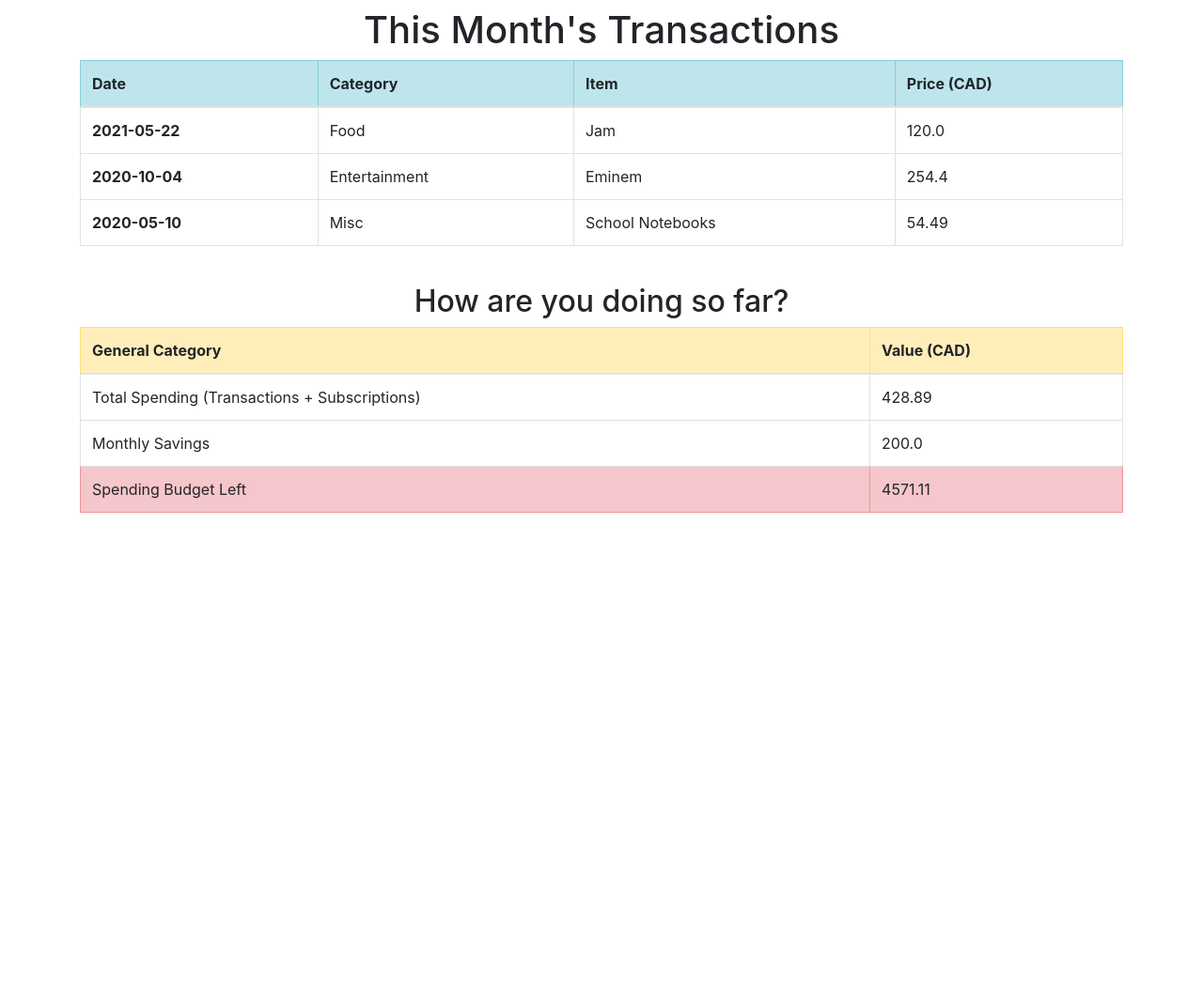
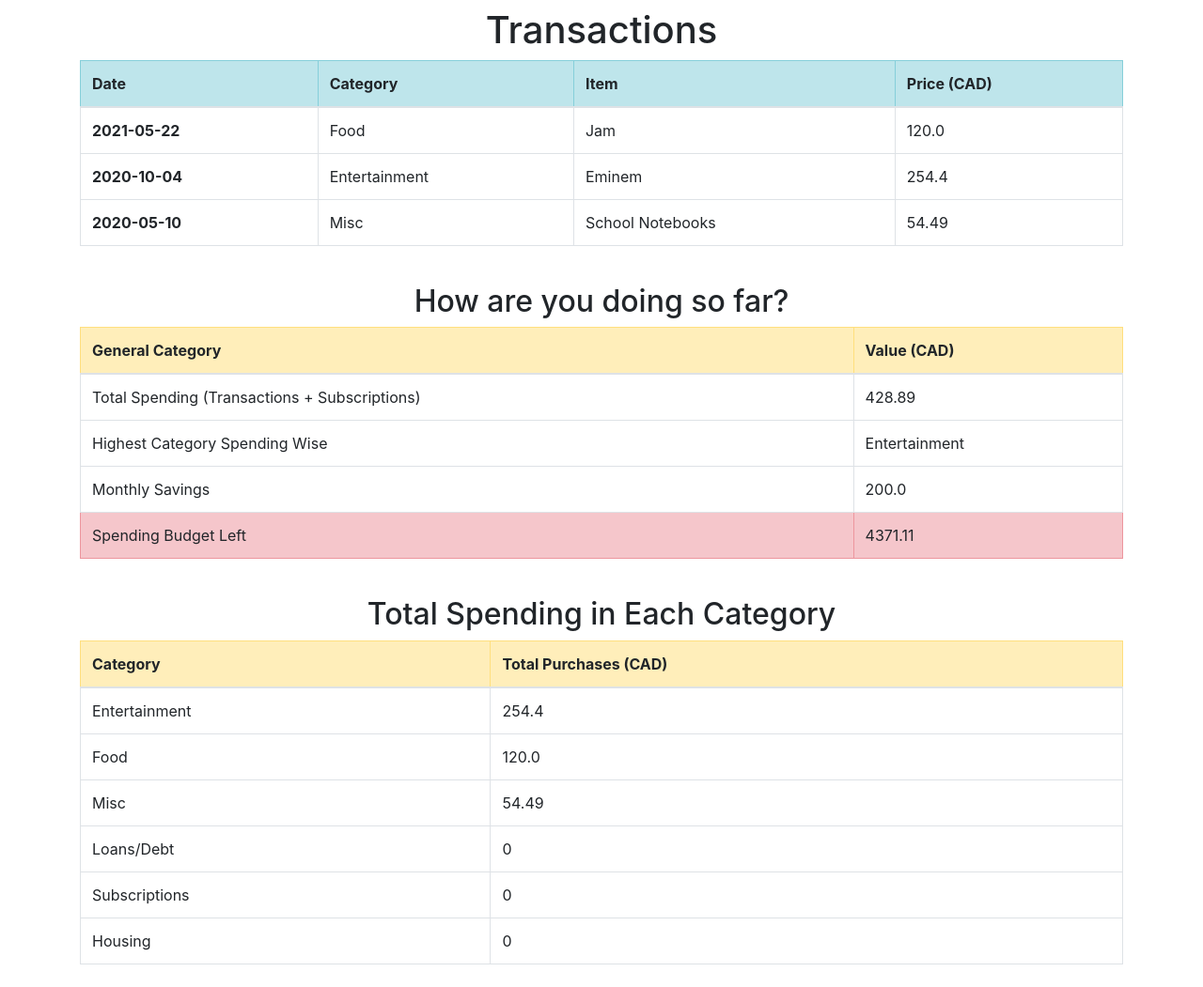
Before and after one commit to SaumyaKhati/EasyMoney, a Flask app: page / in a window 1280 px wide. Shown: the part 56-1107 px from the top of the page at 94% size. Before the commit the page ends 602 px from the top, so only its background shows below. Run offline with Flask 2, Linux system fonts and the light colour scheme; a user stored in the database is signed in; data comes from the database, SQL or seed files in the repository; both versions use the stored data as it was after the commit; some libraries are stand-ins or nearby versions.

Commit message:
More feature impl. + bug fixes

```diff
--- a/website/templates/add_item.html
+++ b/website/templates/add_item.html
@@ -11,7 +11,7 @@
             class="form-control"
             id="date"
             name="date"
-            placeholder="yyyy-mm-dd"
+            placeholder="yyyy-mm-dd (Ex. 2021-03-15 or 2020-11-04)"
         />
     </div>
     <div class="form-group">
--- a/website/templates/home.html
+++ b/website/templates/home.html
@@ -2,7 +2,7 @@
 {% block title %}Home{% endblock %}
 
 {% block content %}
-    <h1 class="text-center">This Month's Transactions</h1>
+    <h1 class="text-center">Transactions</h1>
     <table class="table table-bordered">
         <thead>
             <tr class="table-info">
@@ -39,6 +39,10 @@
                     <td>{{ total_spending }}</td>
                 </tr>
                 <tr>
+                    <td>Highest Category Spending Wise</td>
+                    <td>{{ max_spending_category }}</td>
+                </tr>
+                <tr>
                     <td>Monthly Savings</td>
                     <td>{{ savings }}</td>
                 </tr>
@@ -48,4 +52,22 @@
                 </tr>
         </tbody>
     </table>
+    <br />
+    <h2 class="text-center">Total Spending in Each Category</h2>
+    <table class="table table-bordered">
+        <thead>
+            <tr class="table-warning">
+                <th scope="col">Category</th>
+                <th scope="col">Total Purchases (CAD)</th>
+            </tr>
+        </thead>
+        <tbody>
+            {% for dict in total_spending_per_category_list %}
+                <tr>
+                    <td>{{ dict['category'] }}</td>
+                    <td>{{ dict['total_spending'] }}</td>
+                </tr>
+            {% endfor %}
+        </tbody>
+    </table>
 {% endblock %}
--- /dev/null
+++ b/website/utils.py
@@ -0,0 +1,17 @@
+from flask_login import current_user
+from website.models import Transaction
+from . import db, constant
+
+def get_total_spending_for_category(c):
+    list = db.session.query(Transaction).filter_by(user_id=current_user.id, category=c)
+    return sum([x.price for x in list])
+
+def get_highest_spending_category():
+    maximum_spending = -3
+    max_category = ''
+    for c in constant.ACCEPTED_CATEGORIES:
+        val = get_total_spending_for_category(c)
+        if val > maximum_spending:
+            max_category = c
+            maximum_spending = val
+    return max_category
--- a/website/views.py
+++ b/website/views.py
@@ -3,7 +3,7 @@ from flask.helpers import url_for
 from flask_login import login_required, current_user
 from werkzeug.utils import redirect
 from website.models import Transaction, Portfolio
-from . import db, constant
+from . import db, constant, utils
 from sqlalchemy import desc
 import datetime
 
@@ -19,12 +19,19 @@ def home():
         filter_by(user_id=current_user.id, category="Subscriptions")
     subscriptions = sum([x.price for x in subs_list])
     total_transactions = round(sum([x.price for x in transactions]), 2)
-    budget_left = round(portfolio.monthly_income - subscriptions - total_transactions, 2)
     savings = round((portfolio.savings_percent / 100) * portfolio.monthly_income, 2)
+    budget_left = round(portfolio.monthly_income - subscriptions - total_transactions - savings, 2)
     total_spending = round(total_transactions + subscriptions, 2)
+    max_spending_category = utils.get_highest_spending_category()
+    total_spending_per_category_list = [{"category": c,
+                                       "total_spending":utils.get_total_spending_for_category(c)}
+                                       for c in constant.ACCEPTED_CATEGORIES]
+    total_spending_per_category_list.sort(key=lambda x:x['total_spending'], reverse=True)
 
     return render_template("home.html", user=current_user, transactions=transactions,
-        total_spending=total_spending,budget_left=budget_left, savings=savings)
+        total_spending=total_spending,budget_left=budget_left,
+        savings=savings, max_spending_category=max_spending_category,
+        total_spending_per_category_list=total_spending_per_category_list)
 
 @views.route('/portfolio')
 @login_required
@@ -92,8 +99,13 @@ def add_item():
         # Validate Input.
         try:
             datetime.datetime.strptime(date, "%Y-%m-%d")
+            # Should be exactly in: yyyy-mm-dd format.
+            if len(date) < 10:
+                flash('Invalid date format!', category='error')
+                error = True
         except:
             flash('Invalid date format!', category='error')
+            error = True
         if category == "Choose...":
             flash('You did not choose a category!', category='error')
             error = True
```
Also changed, not shown: website/database.db.
